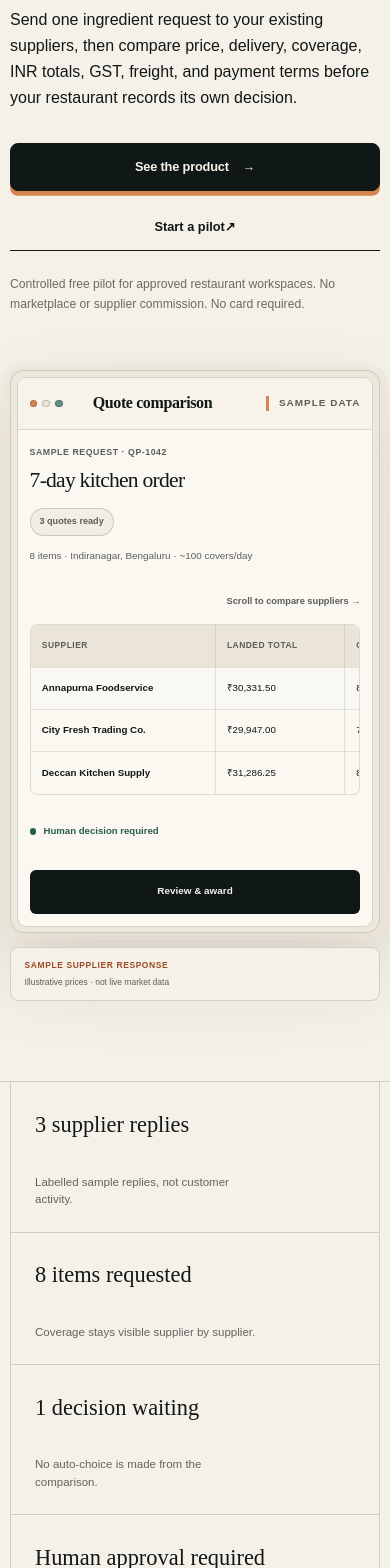
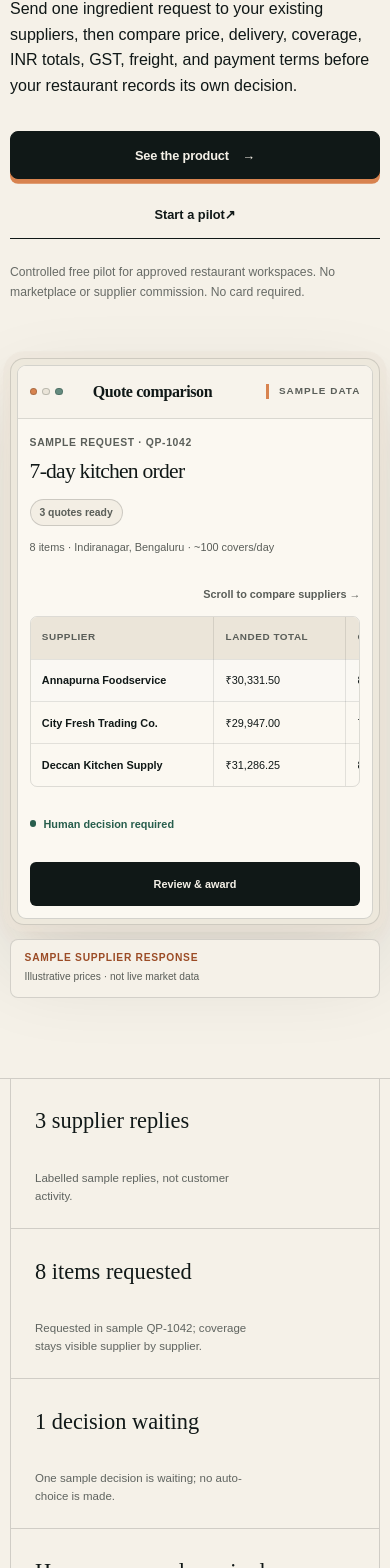
Before and after one commit to Utsavd7/AutoRFP-Automated-Ingredient-Procurement-System, a Next.js app: page / in a window 390 px wide. Shown: the part 395-1963 px from the top of the page. Built offline with nearby package versions, Linux system fonts and the light colour scheme; no server answers.

Commit message:
fix: improve homepage trust and mobile reading

```diff
--- a/src/app/globals.css
+++ b/src/app/globals.css
@@ -418,14 +418,14 @@ textarea {
   border-right: 1px solid color-mix(in srgb, var(--stone) 11%, transparent);
   background: var(--raised-ink);
   color: color-mix(in srgb, var(--stone) 68%, transparent);
-  font-size: 0.57rem;
+  font-size: 0.68rem;
   line-height: 1.35;
 }
 
 .decision-preview__sidebar strong {
   margin-bottom: 1rem;
   color: var(--stone);
-  font-size: 0.62rem;
+  font-size: 0.7rem;
   line-height: 1.4;
 }
 
@@ -460,7 +460,7 @@ textarea {
 .decision-preview__summary > div span {
   overflow: hidden;
   color: var(--ink-label);
-  font-size: 0.55rem;
+  font-size: 0.65rem;
   font-weight: 720;
   letter-spacing: 0.06em;
   text-overflow: ellipsis;
@@ -485,14 +485,14 @@ textarea {
   border-radius: 999px;
   background: color-mix(in srgb, var(--soft-stone) 52%, transparent);
   color: var(--ink-label);
-  font-size: 0.57rem;
+  font-size: 0.65rem;
   font-weight: 720;
 }
 
 .decision-preview__main > p {
   margin: 0.8rem 0 1rem;
   color: var(--ink-label);
-  font-size: 0.62rem;
+  font-size: 0.68rem;
   line-height: 1.55;
 }
 
@@ -512,7 +512,7 @@ textarea {
   width: 100%;
   min-width: 31rem;
   border-collapse: collapse;
-  font-size: 0.61rem;
+  font-size: 0.68rem;
 }
 
 .decision-preview__table th,
@@ -532,7 +532,7 @@ textarea {
 .decision-preview__table thead th {
   background: var(--soft-stone);
   color: var(--ink-label);
-  font-size: 0.53rem;
+  font-size: 0.62rem;
   font-weight: 760;
   letter-spacing: 0.055em;
   text-transform: uppercase;
@@ -555,7 +555,7 @@ textarea {
   align-items: center;
   gap: 0.45rem;
   color: var(--success);
-  font-size: 0.6rem;
+  font-size: 0.68rem;
   font-weight: 740;
 }
 
@@ -575,7 +575,7 @@ textarea {
   border-radius: 6px;
   background: var(--ink);
   color: var(--stone);
-  font-size: 0.62rem;
+  font-size: 0.68rem;
   font-weight: 740;
 }
 
@@ -590,7 +590,8 @@ textarea {
   border-radius: 8px;
   background: var(--stone);
   box-shadow: 0 0.8rem 2rem color-mix(in srgb, var(--raised-ink) 10%, transparent);
-  font-size: 0.53rem;
+  font-size: 0.64rem;
+  line-height: 1.45;
 }
 
 .decision-preview figcaption span:first-child {
@@ -1132,7 +1133,7 @@ textarea {
   .public-text-action { padding-inline: 0.55rem; }
   .public-button--small { display: none; }
   .public-hero { gap: 3.5rem; padding-block: 4.5rem 5rem; }
-  .public-hero h1 { font-size: clamp(3rem, 14vw, 4.8rem); }
+  .public-hero h1 { font-size: clamp(3.2rem, 10vw, 3.4rem); }
   .public-hero__actions { align-items: stretch; flex-direction: column; gap: 0.75rem; }
   .public-hero__actions > a { width: 100%; }
   .public-inline-link { justify-content: center; }
@@ -1152,7 +1153,7 @@ textarea {
     align-items: center;
     justify-content: flex-end;
     color: var(--ink-label);
-    font-size: 0.58rem;
+    font-size: 0.68rem;
     font-weight: 700;
   }
   .decision-preview__footer { align-items: stretch; flex-direction: column; padding-top: 0.9rem; }
--- a/src/components/public/PublicLandingPage.tsx
+++ b/src/components/public/PublicLandingPage.tsx
@@ -9,9 +9,9 @@ import { ProductDecisionPreview } from './ProductDecisionPreview';
 
 const proofPoints = [
   [`${restaurantSampleQuotes.length} supplier replies`, 'Labelled sample replies, not customer activity.'],
-  [`${restaurantSampleRequest.items.length} items requested`, 'Coverage stays visible supplier by supplier.'],
-  ['1 decision waiting', 'No auto-choice is made from the comparison.'],
-  ['Human approval required', 'The restaurant records the final choice.'],
+  [`${restaurantSampleRequest.items.length} items requested`, `Requested in sample ${restaurantSampleRequest.id}; coverage stays visible supplier by supplier.`],
+  ['1 decision waiting', 'One sample decision is waiting; no auto-choice is made.'],
+  ['Human approval required', 'Product rule: the restaurant records the final choice.'],
 ];
 
 const workflow = [
@@ -41,7 +41,7 @@ export function PublicLandingPage() {
           <ProductDecisionPreview />
         </section>
 
-        <section className="proof-band" aria-label="Product facts">
+        <section className="proof-band" aria-label="Sample decision facts">
           <div className="public-container proof-band__grid">
             {proofPoints.map(([title, detail]) => (
               <div key={title}><strong>{title}</strong><span>{detail}</span></div>
```
Also changed, not shown: 2 other files (tests, documents, lock files or other folders).
